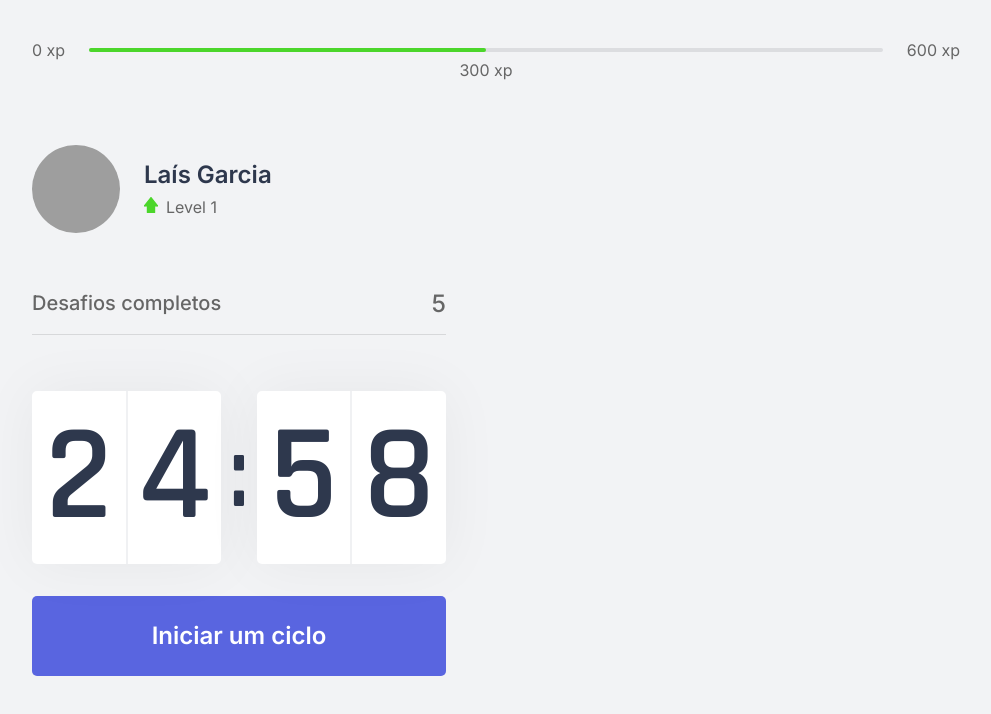
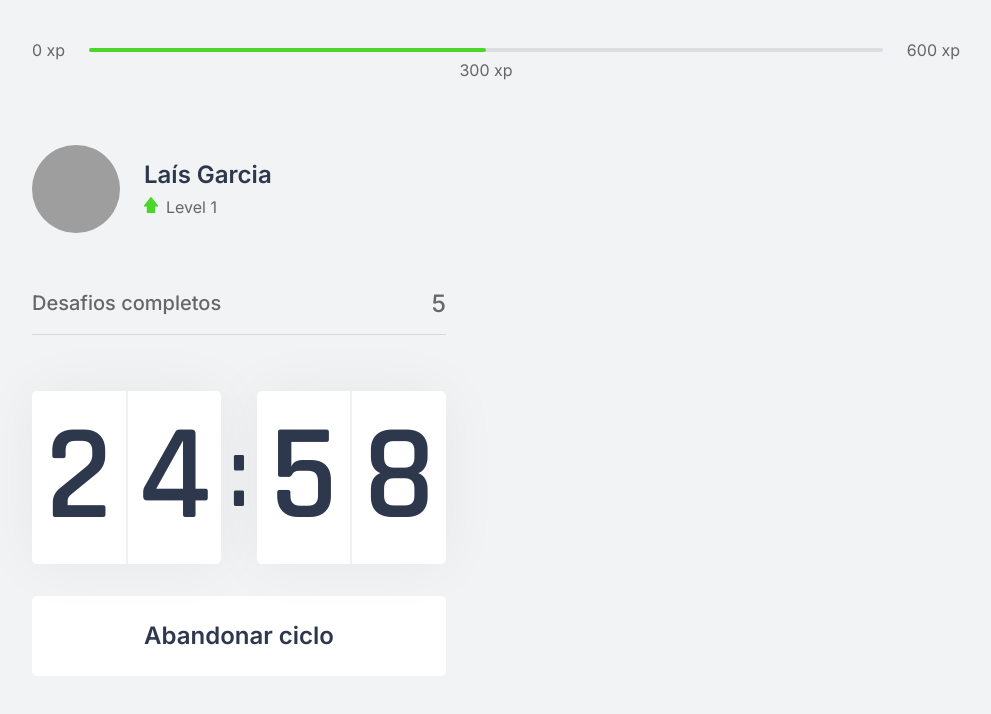
Before and after one commit to laisgarc/moveit-nlw, a Next.js app: page / in a window 1280 px wide. Both pictures are taken after a click on the button "Iniciar um ciclo". Shown: the top 714 px of the page, without its empty margins (144-1135 px from the left). Built offline with nearby package versions, Linux system fonts and the light colour scheme; grey boxes are pictures that could not be loaded.

Commit message:
funcionalidade countdown

```diff
--- a/src/components/Countdown.tsx
+++ b/src/components/Countdown.tsx
@@ -1,9 +1,11 @@
 import { useState, useEffect } from 'react';
 import styles from '../styles/components/Countdown.module.css';
 
+let countdownTimeout: NodeJS.Timeout;
+
 export function Countdown() {
     const [time, setTime] = useState(25 * 60)
-    const [active, setActive] = useState(false);
+    const [isActive, setIsActive] = useState(false);
 
     const minutes = Math.floor(time / 60);
     const seconds = time % 60;
@@ -11,17 +13,23 @@
     const [minuteLeft, minuteRight] = String(minutes).padStart(2, '0').split('');
     const [secondLeft, secondRight] = String(seconds).padStart(2, '0').split('');
 
-    function startCountdown(){
-        setActive(true);
+    function startCountdown() {
+        setIsActive(true);
+    }
+
+    function resetCountdown() {
+        clearTimeout(countdownTimeout);
+        setIsActive(false);
+        setTime(25 * 60);
     }
 
     useEffect(() => {
-        if (active && time > 0) {
-            setTimeout(() => {
+        if (isActive && time > 0) {
+            countdownTimeout = setTimeout(() => {
                 setTime(time - 1);
             }, 1000)
         }
-    }, [active, time])
+    }, [isActive, time])
 
     return(
         <div>
@@ -36,6 +44,16 @@
                     <span>{secondRight}</span>
                 </div>
             </div>
+
+            {isActive ? (
+                <button
+                    type="button"
+                    className={` ${styles.countdownButton} ${styles.countdownButtonActive} `}
+                    onClick={resetCountdown}
+                >
+                    Abandonar ciclo
+                </button>
+            ) : (
                 <button
                     type="button"
                     className={styles.countdownButton}
@@ -43,6 +61,7 @@
                 >
                     Iniciar um ciclo
                 </button>
+            )}
         </div>
     );
 }
--- a/src/styles/components/Countdown.module.css
+++ b/src/styles/components/Countdown.module.css
@@ -62,3 +62,13 @@
 .countdownButton:hover {
     background: var(--blue-dark);
 }
+
+.countdownButtonActive {
+    background: var(--white);
+    color: var(--title);
+}
+
+.countdownButtonActive:hover {
+    background: var(--red);
+    color: var(--white);
+}
```
Lines whose indentation alone changed are shown as unchanged.
